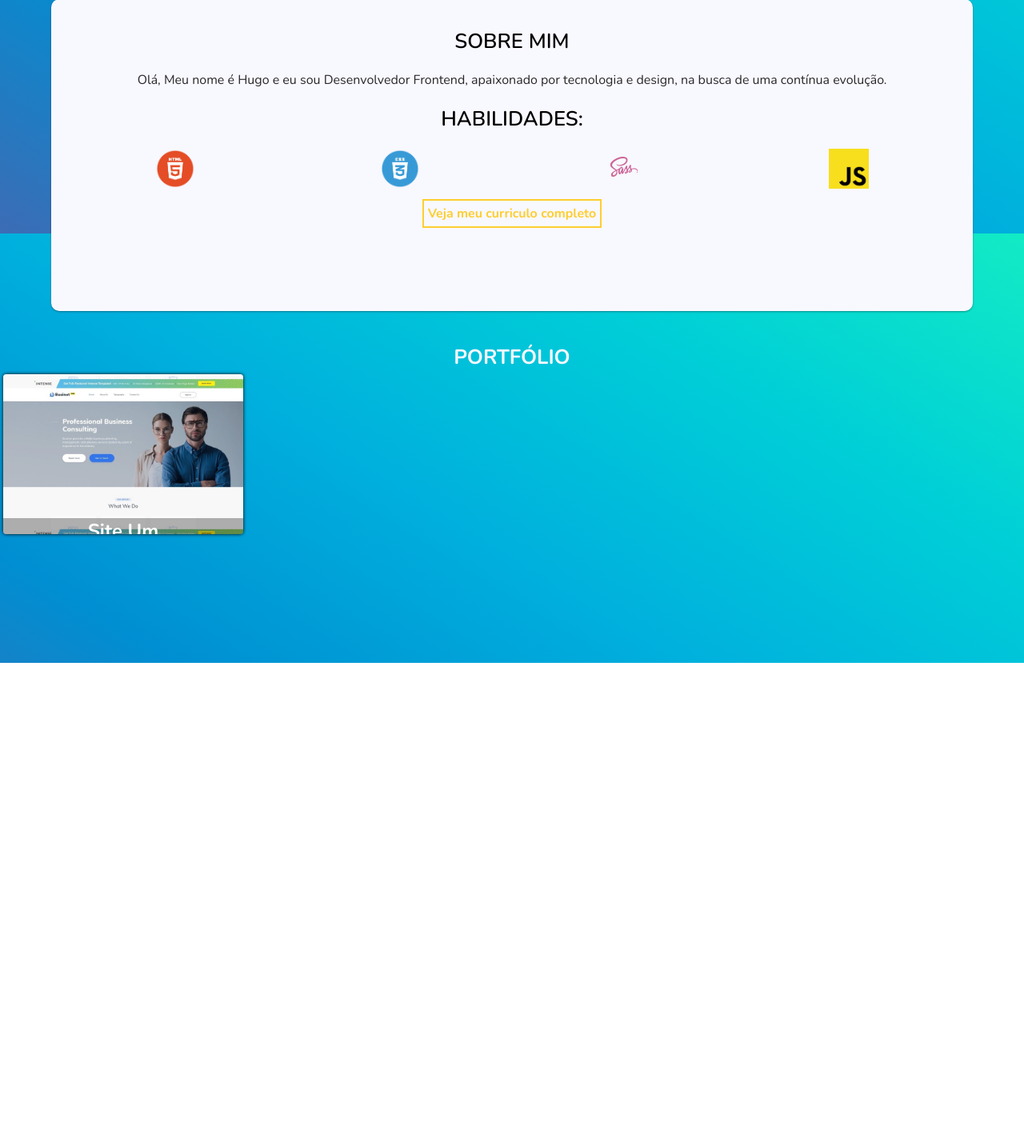
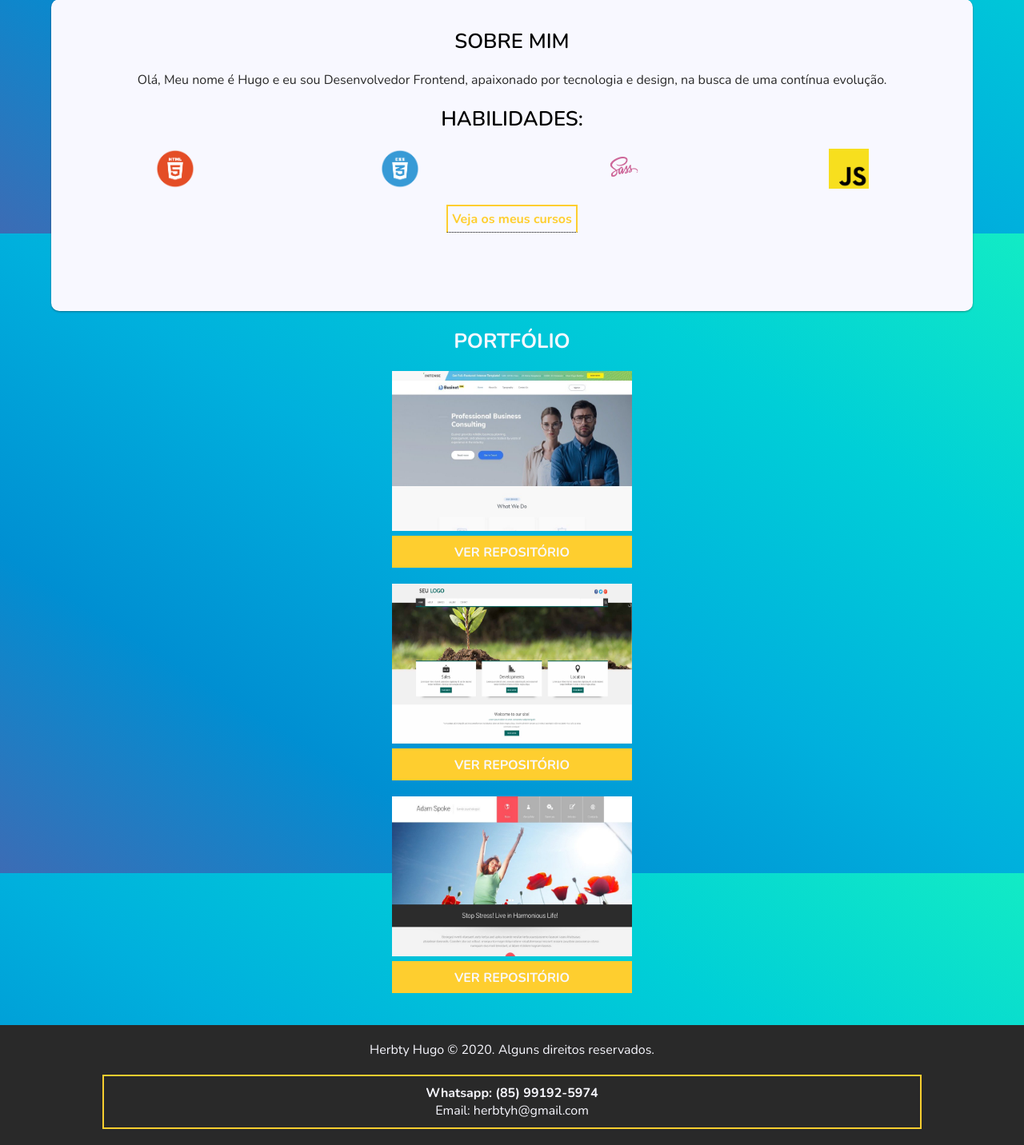
Before and after one commit to HugoCodesBr/Meu-Portf-lio, a PHP site: page / in a window 1280 px wide. Shown: the part 508-1940 px from the top of the page at 80% size. Before the commit the page ends 1337 px from the top, so only its background shows below. Run offline with PHP 8.4, Linux system fonts and the light colour scheme.

Commit message:
1°  Versao Online

```diff
--- a/assets/css/style.css
+++ b/assets/css/style.css
@@ -113,7 +113,7 @@ body {
   color: #292929;
   margin-top: 20px; }
 
-.download {
+.cursos {
   font-family: 'Nunito', sans-serif;
   font-style: normal;
   font-weight: 400;
@@ -125,14 +125,48 @@ body {
   font-weight: bold;
   padding: 5px; }
 
-.download:hover {
+.cursos:hover {
   color: #f8f8ff;
   background-color: #fece2f; }
 
+.tooltip {
+  position: relative;
+  display: inline-block;
+  border-bottom: 1px dotted black; }
+
+.tooltip .tooltiptext {
+  visibility: hidden;
+  width: 350px;
+  background-color: black;
+  color: #fff;
+  text-align: center;
+  border-radius: 6px;
+  padding: 5px 0;
+  position: absolute;
+  z-index: 1;
+  top: 150%;
+  left: 50%;
+  margin-left: -180px; }
+  .tooltip .tooltiptext li {
+    list-style: none; }
+
+.tooltip .tooltiptext::after {
+  content: "";
+  position: absolute;
+  bottom: 100%;
+  left: 50%;
+  margin-left: -5px;
+  border-width: 5px;
+  border-style: solid;
+  border-color: transparent transparent black transparent; }
+
+.tooltip:hover .tooltiptext {
+  visibility: visible; }
+
 .portfolio div {
-  height: 400px;
   text-align: center;
-  margin-top: 40px; }
+  margin: 0 auto;
+  margin-top: 20px; }
 .portfolio h2 {
   font-family: 'Nunito', sans-serif;
   font-style: normal;
@@ -141,72 +175,54 @@ body {
   color: #f8f8ff;
   text-transform: uppercase;
   font-weight: bold; }
+.portfolio .catalogo {
+  margin: 0 auto; }
+.portfolio img {
+  max-width: 300px;
+  height: 200px; }
+.portfolio .catalogo {
+  font-family: 'Nunito', sans-serif;
+  font-style: normal;
+  font-weight: 400;
+  font-size: 1rem;
+  display: block;
+  height: 40px;
+  background-color: #fece2f;
+  text-decoration: none;
+  color: #f8f8ff;
+  font-weight: bold;
+  text-transform: uppercase;
+  padding-top: 10px; }
 
-a {
-  text-decoration: none; }
-
-/*Add the following compatibility code for IE as you can't animate background-size in IE*/
-@media all and (-ms-high-contrast: none), (-ms-high-contrast: active) {
-  .textOverImage {
-    background-size: cover !important; } }
-.textOverImage {
-  position: relative;
-  width: 300px;
-  height: 200px;
-  float: left;
-  margin: 4px;
-  background-size: 100%;
-  background-position: center;
-  transition: 0.5s;
-  overflow: hidden;
-  border-radius: 4px;
-  box-shadow: 0 0 4px #000; }
-
-.textOverImage:hover {
-  background-size: 110%; }
-
-.textOverImage:before {
-  position: absolute;
-  top: 0;
-  bottom: 0;
-  left: 0;
-  right: 0;
-  transform: translateY(90%);
-  /*use transform:translateY(100%); to remove footer*/
-  background-color: rgba(0, 0, 0, 0.3);
-  color: #fff;
-  padding: 0 8px;
-  content: attr(data-title);
-  transition: 0.5s 0.1s;
-  color: #fff;
-  font-weight: bold;
-  font-size: 1.5em; }
-
-.textOverImage:after {
-  position: absolute;
-  top: 0;
-  bottom: 0;
-  left: 0;
-  right: 0;
-  color: #fff;
-  padding: 8px;
-  content: attr(data-text);
-  transition: 0.5s;
-  padding-top: 2em;
-  margin-top: 8px;
-  transform: translateY(100%);
-  opacity: 0; }
-
-.textOverImage:hover:after {
-  transform: translateY(0);
-  transition: 0.5s 0.1s;
-  opacity: 1; }
-
-.textOverImage:hover:before {
-  transform: translateY(0);
-  padding: 8px;
-  background-color: rgba(0, 0, 0, 0.6);
-  transition: 0.5s; }
+footer {
+  background-color: #292929;
+  color: #f8f8ff;
+  text-align: center;
+  margin-top: 40px;
+  padding-top: 20px;
+  padding-bottom: 20px; }
+  footer .contato {
+    font-family: 'Nunito', sans-serif;
+    font-style: normal;
+    font-weight: 400;
+    font-size: 1rem;
+    border: solid;
+    border-color: #fece2f;
+    border-width: 2px;
+    width: 80%;
+    margin: 0 auto;
+    padding: 10px;
+    margin-top: 20px;
+    font-weight: bold; }
+    footer .contato a {
+      font-family: 'Nunito', sans-serif;
+      font-style: normal;
+      font-weight: 400;
+      font-size: 1rem;
+      text-decoration: none;
+      color: #f8f8ff; }
+    footer .contato li {
+      list-style: none; }
 
 * {
   margin: 0;
--- /dev/null
+++ b/assets/js/script.js
@@ -0,0 +1,7 @@
+var e = document.getElementById('catalogo');
+e.onmouseover = function() {
+  document.getElementById('popup').style.display = 'block';
+}
+e.onmouseout = function() {
+  document.getElementById('popup').style.display = 'none';
+}
--- a/index.html
+++ b/index.html
@@ -4,6 +4,7 @@
   <meta charset="UTF-8">
   <meta name="viewport" content="width=device-width, initial-scale=1.0">
   <link rel="stylesheet" href="/assets/css/style.css">
+  <script src="./assets/js/script.js"></script>
   <!-- Fonts Google -->
   <link href="https://fonts.googleapis.com/css2?family=Nunito:ital,wght@0,400;0,600;0,700;1,400;1,600;1,700&display=swap" rel="stylesheet">
   <!-- Font Awesome -->
@@ -41,17 +42,40 @@
         <li><img src="./assets/img/sass.png" alt="Sass" id="sass-imagem"></li>
         <li><img src="./assets/img/js.png" alt="Javascript" id="javascript-imagem"></li>
       </ul>
-      <a href="" class="download">Veja meu curriculo completo</a>
+      <a class="cursos tooltip">Veja os meus cursos
+        <span class="tooltiptext">
+          <ul>
+            <li>ADS - Cursando</li>
+            <li>Web design completo e UI/UI design - Origamid</li>
+            <li>Informática – módulo 2 (avançado)</li>
+            <li>WordPress como CMS - Origamid</li>
+          </ul>
+        </span>
+      </a>
+
     </div>
   </section>
 
   <section class="container portfolio">
     <div>
       <h2>Portfólio</h2>
-      <a href="http://codepen.io/zFunx/pen/GmMGax" class="textOverImage" style="background-image:url(./assets/img/site1.jpg)" data-title="Site Um" data-text="Ir para o repositório">
+      <div><a href="#"><img src="./assets/img/site1.jpg" alt=""></a><a href="#" id="catalogo" class="catalogo"><p>ver repositório</p></a></div>
+      <div><a href="#"><img src="./assets/img/site2.jpg" alt=""></a><a href="#" id="catalogo" class="catalogo"><p>ver repositório</p></a></div>
+      <div><a href="#"><img src="./assets/img/site3.jpg" alt=""></a><a href="#" id="catalogo" class="catalogo"><p>ver repositório</p></a></div>
+
     </a>
     </div>
   </section>
 
+  <footer>
+    <div class="rodape-box">
+      <p>Herbty Hugo © 2020. Alguns direitos reservados.</p>
+      <div class="contato"><ul>
+        <li>Whatsapp: (85) 99192-5974</li>
+        <li><a href="#">Email: herbtyh@gmail.com</a></li>
+      </ul></div>
+    </div>
+  </footer>
+
 </body>
 </html>
```
Also changed, not shown: assets/scss/index.scss (+93 -73 lines), 1 other file.
